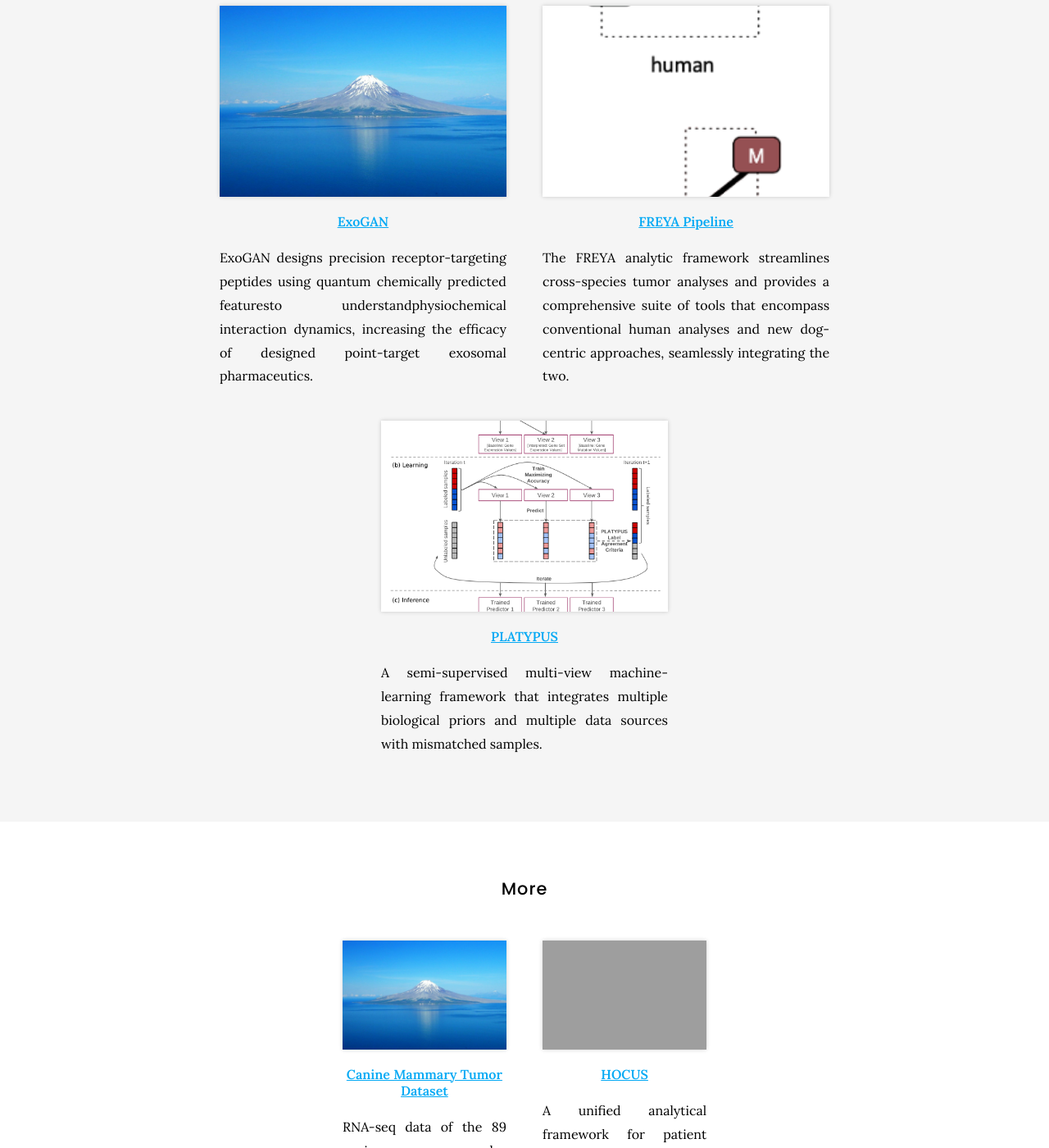
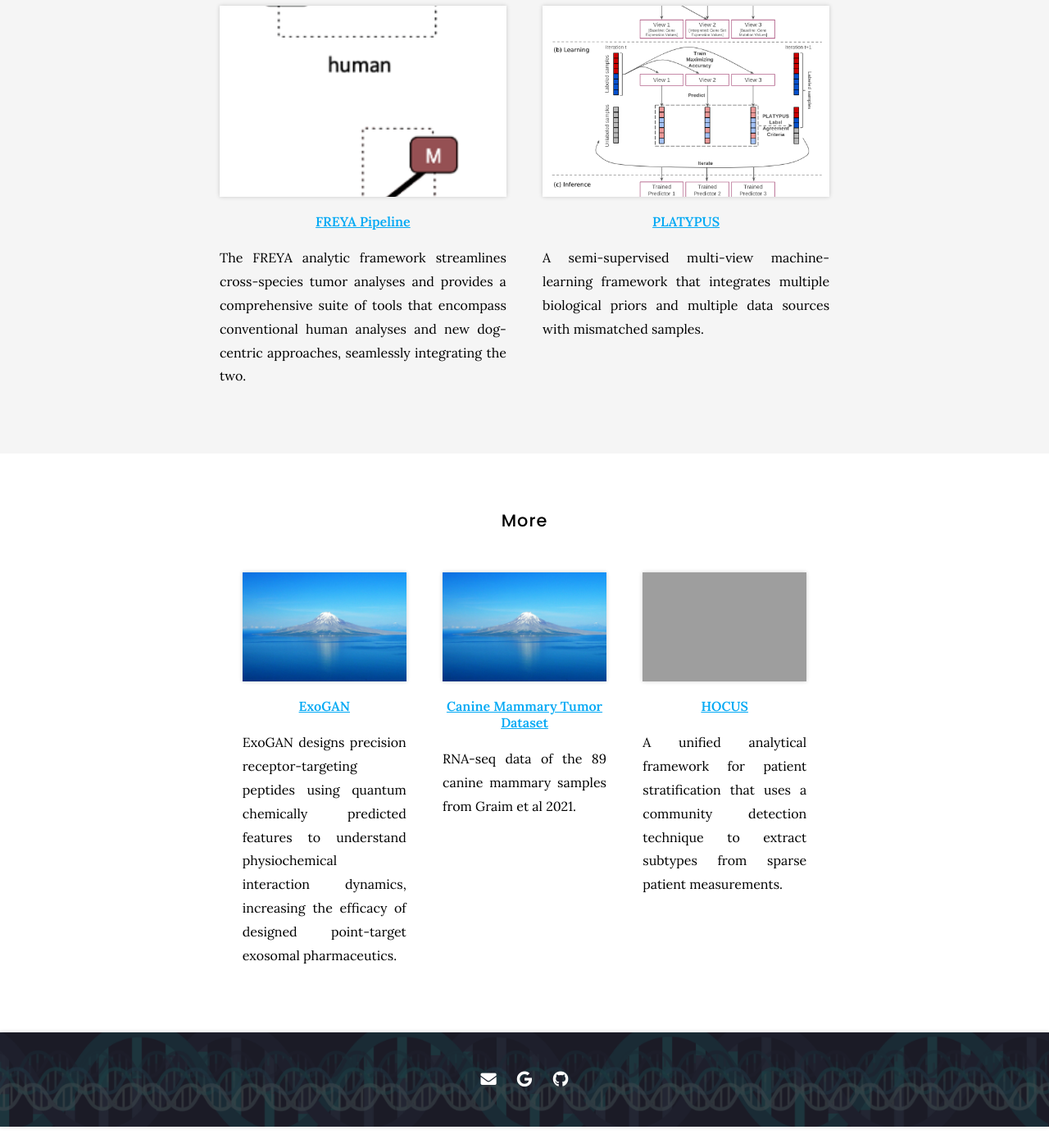
Before and after one commit to graim/GraimLabWebsite, a Jekyll site: the page built from tools/index.md, in a window 1280 px wide and 1400 px high, scrolled down 575 px. Shown: the whole window at 82% size. Built offline with Jekyll 4.4.1, drawn with Linux system fonts in a browser that asks for light colours; nearby versions of some CDN libraries; after the commit the page ends 1949 px from its top, so only the background shows below that; grey boxes are pictures that could not be loaded.

Commit message:
Update tools.yaml

```diff
--- a/_data/tools.yaml
+++ b/_data/tools.yaml
@@ -1,8 +1,8 @@
 - name: ExoGAN
-  group: featured
+  group: more
   image: images/photo.jpg
   link: https://github.com/zfg2013/ExoGAN-v1-
-  description: ExoGAN designs precision receptor-targeting peptides using quantum chemically predicted featuresto understandphysiochemical interaction dynamics, increasing the efficacy of designed point-target exosomal pharmaceutics.
+  description: ExoGAN designs precision receptor-targeting peptides using quantum chemically predicted features to understand physiochemical interaction dynamics, increasing the efficacy of designed point-target exosomal pharmaceutics.
 
 - name: Canine Mammary Tumor Dataset
   group: more
```
